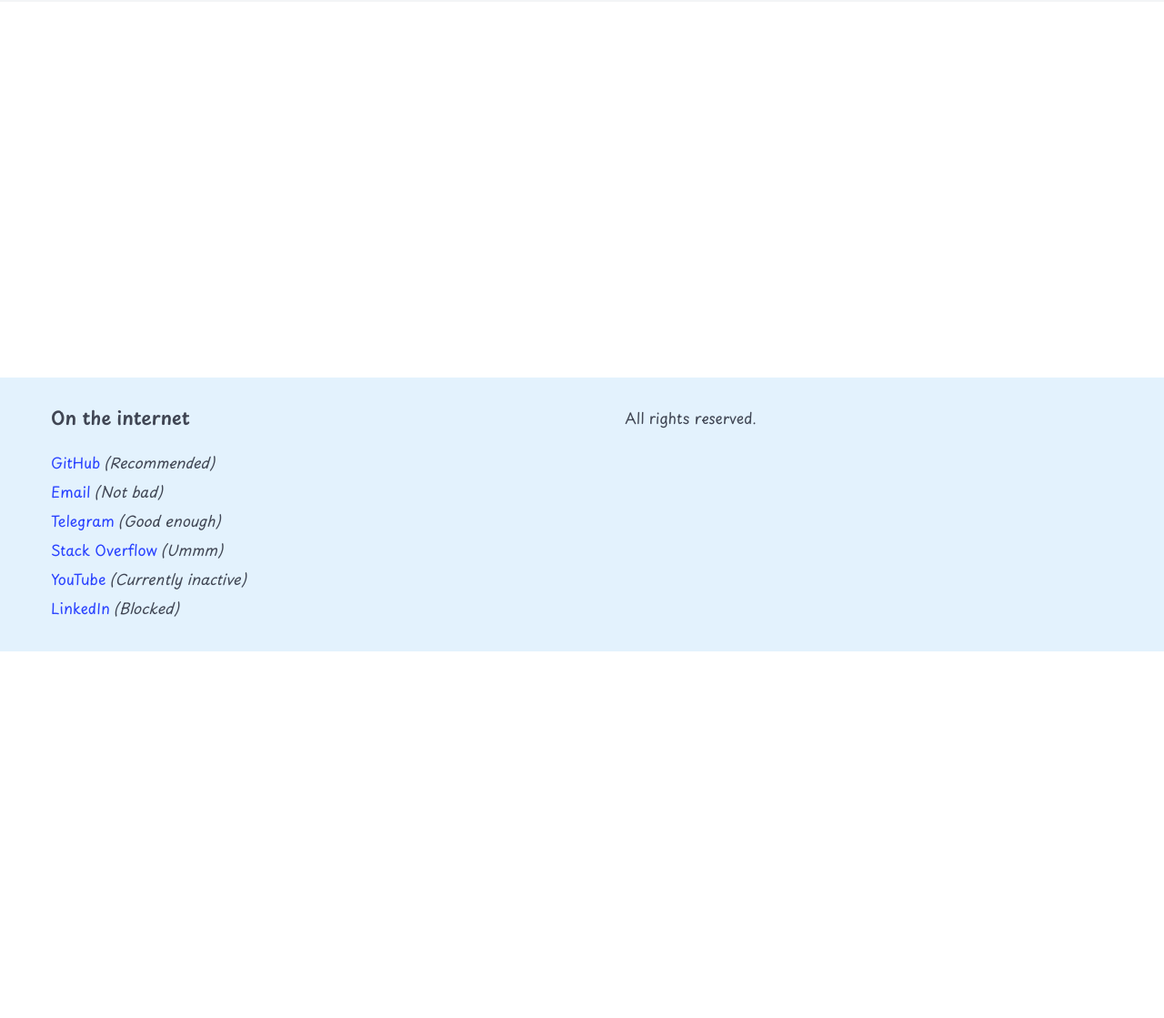
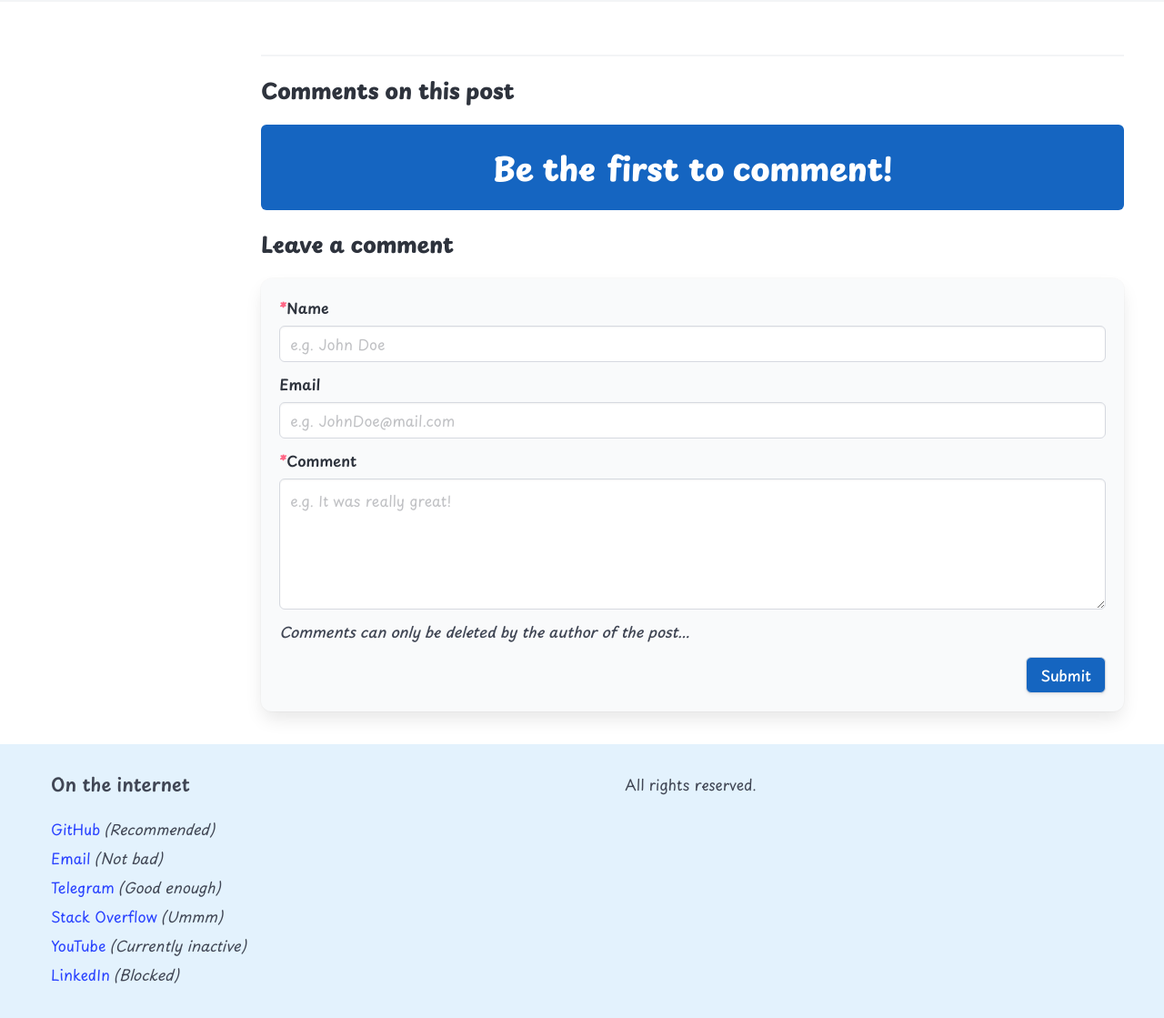
Before and after one commit to sheikhartin/daftar, a Django app: template portfolio/templates/single_post.html in a window 1280 px wide. Shown: the part 84-1203 px from the top of the page at 91% size. Before the commit the page ends 800 px from the top, so only its background shows below. Run offline with Django 5.2, Linux system fonts and the light colour scheme; the template is opened without the code that fills it, so the values that code supplies are empty.

Commit message:
Commenting on posts

```diff
--- a/portfolio/templates/single_post.html
+++ b/portfolio/templates/single_post.html
@@ -1,4 +1,5 @@
 {% extends 'base.html' %}
+{% load static %}
 {% block title %}{{ post.title }}{% endblock %}
 
 {% block content %}
@@ -15,10 +16,7 @@
       {% endfor %}
     </div>
     {% if is_writer %}
-    <a
-      class="button is-fullwidth"
-      href="{% url 'edit_post' post.slug %}"
-    >
+    <a class="button is-fullwidth" href="{% url 'edit_post' post.slug %}">
       <span class="icon">
         <i class="fas fa-pen"></i>
       </span>
@@ -29,6 +27,157 @@
 
   <div class="column content is-four-fifths is-size-5">
     {{ post.get_markdown | safe }}
+    <hr />
+    <div class="container">
+      <h5 class="title is-4">Comments on this post</h5>
+      <div class="notification is-primary">
+        {% if comments %} {% for comment in comments %}
+        <article class="media">
+          <div class="media-content">
+            <div class="content">
+              <p>
+                <strong>{{ comment.name }} </strong>
+                {% if comment.email is not None %}<small
+                  >{{ comment.email }}</small
+                >{% endif %}
+                <small>{{ comment.timestamp }}</small>
+                <br />
+                {{ comment.content }}
+              </p>
+            </div>
+          </div>
+          <div class="media-right">
+            <button id="set-viewed-comment-id-{{ comment.id }}" class="icon">
+              <i
+                class="fas {% if comment.viewed %} fa-check-double {% else %} fa-check {% endif %}"
+              ></i>
+            </button>
+            {% if is_writer %}
+            <button id="purge-comment-id-{{ comment.id }}" class="icon">
+              <i class="fas fa-trash"></i>
+            </button>
+            {% endif %}
+          </div>
+        </article>
+        {% endfor %} {% else %}
+        <h2 class="subtitle my-auto has-text-white has-text-centered">
+          Be the first to comment!
+        </h2>
+        {% endif %}
+      </div>
+      <h5 class="title is-4">Leave a comment</h5>
+      <div class="box has-background-white-bis">
+        <form
+          action="{% url 'single_post' post_slug=post.slug %}"
+          method="post"
+        >
+          {% csrf_token %}
+          <div class="field">
+            <label class="label">
+              <span class="has-text-danger has-text-weight-bold">*</span>Name
+            </label>
+            <div class="control">
+              <input
+                class="input"
+                type="text"
+                name="comment_name"
+                placeholder="e.g. John Doe"
+                required
+              />
+            </div>
+          </div>
+          <div class="field">
+            <label class="label">Email</label>
+            <div class="control">
+              <input
+                class="input"
+                type="email"
+                name="comment_email"
+                placeholder="e.g. JohnDoe@mail.com"
+              />
+            </div>
+          </div>
+          <div class="field">
+            <label class="label">
+              <span class="has-text-danger has-text-weight-bold">*</span>Comment
+            </label>
+            <div class="control">
+              <textarea
+                class="textarea"
+                name="comment_content"
+                placeholder="e.g. It was really great!"
+                rows="5"
+                required
+              ></textarea>
+            </div>
+          </div>
+          <p class="content is-italic is-size-6 has-text-weight-medium">
+            Comments can only be deleted by the author of the post...
+          </p>
+          <div class="control has-text-right">
+            <button class="button" type="submit">Submit</button>
+          </div>
+        </form>
+      </div>
+    </div>
   </div>
 </div>
 {% endblock %}
+
+{% block script %}
+<script>
+  $(document).ready(function () {
+    $('[id^="purge-comment-id-"]').click(function () {
+      var commentId = this.id.replace("purge-comment-id-", "");
+      if (confirm("Are you sure you want to delete this comment?")) {
+        $.ajax({
+          url: "{% url 'single_post' post_slug=post.slug %}",
+          type: "DELETE",
+          contentType: "application/json",
+          beforeSend: function (xhr) {
+            xhr.setRequestHeader("X-CSRFToken", "{{ csrf_token }}");
+          },
+          data: JSON.stringify({
+            comment_id: parseInt(commentId),
+          }),
+          success: function (response) {
+            if (response.action === "delete") {
+              $(`#purge-comment-id-${commentId}`).closest(".media").remove();
+            }
+          },
+          error: function (xhr, status, error) {
+            console.error("Error deleting comment:", error);
+          },
+        });
+      }
+    });
+
+    $('[id^="set-viewed-comment-id-"]').click(function () {
+      var commentId = this.id.replace("set-viewed-comment-id-", "");
+      $.ajax({
+        url: "{% url 'single_post' post_slug=post.slug %}",
+        type: "PATCH",
+        contentType: "application/json",
+        beforeSend: function (xhr) {
+          xhr.setRequestHeader("X-CSRFToken", "{{ csrf_token }}");
+        },
+        data: JSON.stringify({
+          comment_id: parseInt(commentId),
+          action: "mark_viewed",
+        }),
+        success: function (response) {
+          if (response.action === "mark_viewed") {
+            var iconElement = $(`#set-viewed-comment-id-${commentId}`).find(
+              "i"
+            );
+            iconElement.removeClass("fa-check").addClass("fa-check-double");
+          }
+        },
+        error: function (xhr, status, error) {
+          console.error("Error marking comment as viewed:", error);
+        },
+      });
+    });
+  });
+</script>
+{% endblock %}
```
